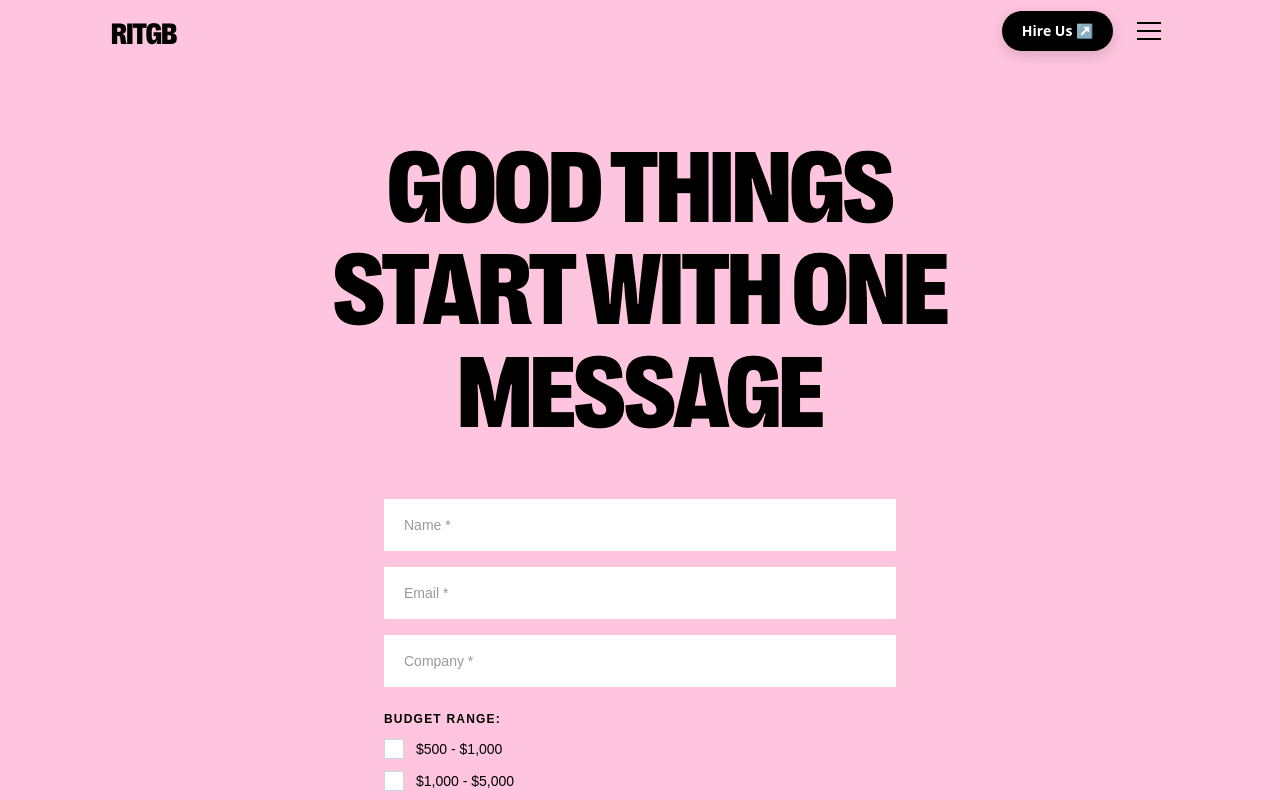
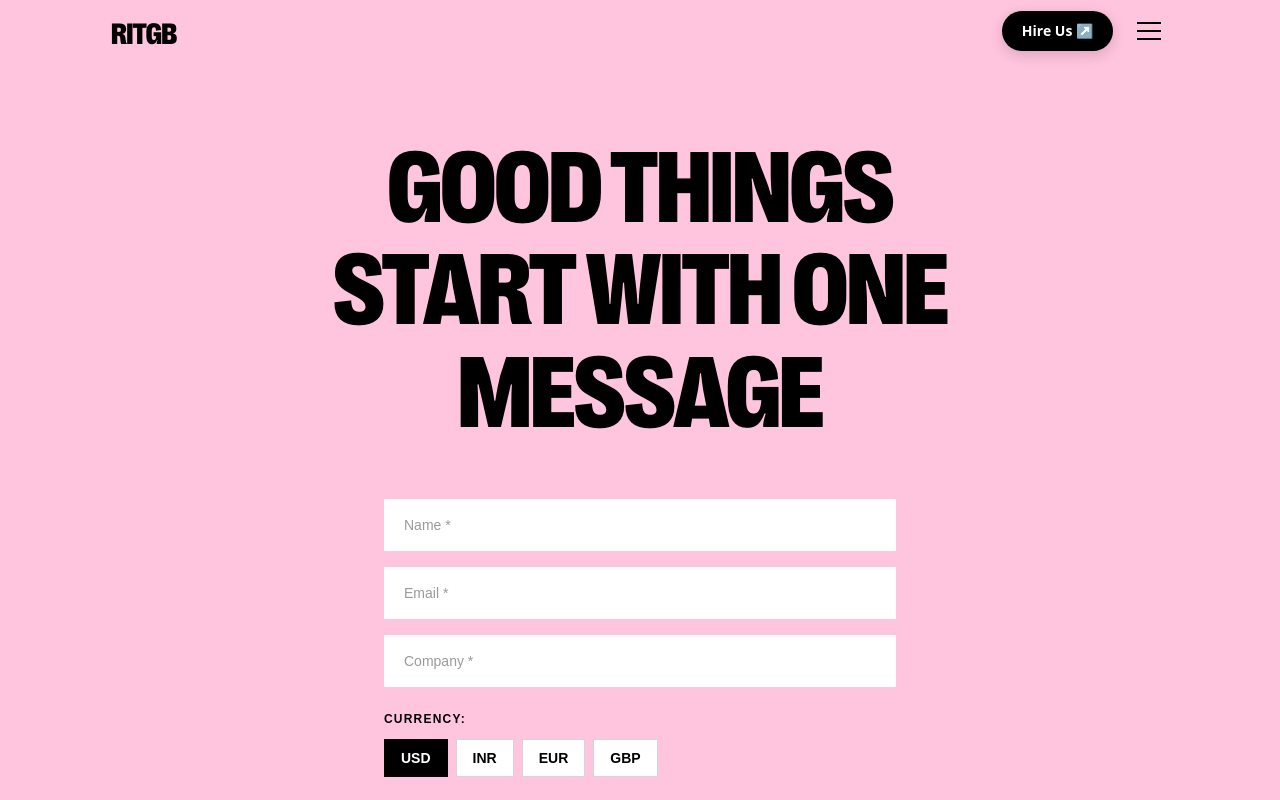
Before and after one commit to Moneythatmatter/RITGB, a Next.js app: page /contact in a window 1280 px wide. Shown: the top 800 px of the page. Built offline with nearby package versions, Linux system fonts and the light colour scheme.

Commit message:
added cal.com for letting people schedule a meeting

```diff
--- a/src/app/contact/page.tsx
+++ b/src/app/contact/page.tsx
@@ -1,16 +1,10 @@
 "use client";
 
+import { getCalApi } from "@calcom/embed-react";
 import { useRef, useState } from "react";
 import { useGSAP } from "@gsap/react";
 import gsap from "gsap";
 import Footer from "@/components/Footer";
-
-const budgetOptions = [
-  "$500 - $1,000",
-  "$1,000 - $5,000",
-  "$5,000 - $10,000",
-  "Custom ",
-];
 
 export default function ContactPage() {
   const containerRef = useRef<HTMLDivElement>(null);
@@ -22,6 +16,21 @@ export default function ContactPage() {
   const [status, setStatus] = useState<
     "idle" | "loading" | "success" | "error"
   >("idle");
+  const [currency, setCurrency] = useState("$");
+
+  const currencies = [
+    { symbol: "$", label: "USD" },
+    { symbol: "₹", label: "INR" },
+    { symbol: "€", label: "EUR" },
+    { symbol: "£", label: "GBP" },
+  ];
+
+  const budgetOptions = [
+    `${currency}500 - ${currency}1,000`,
+    `${currency}1,000 - ${currency}5,000`,
+    `${currency}5,000 - ${currency}10,000`,
+    "Custom",
+  ];
 
   const toggleBudget = (option: string) => {
     setSelectedBudgets((prev) =>
@@ -30,6 +39,9 @@ export default function ContactPage() {
         : [...prev, option],
     );
   };
+
+  const isValidEmail = (email: string) =>
+    /^[^\s@]+@[^\s@]+\.[^\s@]+$/.test(email);
 
   const handleSubmit = async () => {
     if (
@@ -40,6 +52,10 @@ export default function ContactPage() {
       selectedBudgets.length === 0
     ) {
       alert("Please fill in all fields and select a budget range.");
+      return;
+    }
+    if (!isValidEmail(email)) {
+      alert("Please enter a valid email address.");
       return;
     }
 
@@ -53,6 +69,7 @@ export default function ContactPage() {
           email,
           company,
           selectedBudgets,
+          currency,
           message,
         }),
       });
@@ -65,6 +82,9 @@ export default function ContactPage() {
         setCompany("");
         setMessage("");
         setSelectedBudgets([]);
+
+        const cal = await getCalApi({ namespace: "15min" });
+        cal("modal", { calLink: "the-invincible-zgixdm/15min" });
       } else {
         setStatus("error");
       }
@@ -141,6 +161,31 @@ export default function ContactPage() {
             className="w-full bg-white  px-5 py-4 text-sm font-[Arial] outline-none placeholder:text-black/40"
           />
 
+          {/* Currency */}
+          <div className="flex flex-col gap-3 py-2">
+            <p className="font-[Arial] text-xs font-bold tracking-widest uppercase text-black">
+              Currency:
+            </p>
+            <div className="flex gap-2">
+              {currencies.map((c) => (
+                <button
+                  key={c.symbol}
+                  onClick={() => {
+                    setCurrency(c.symbol);
+                    setSelectedBudgets([]);
+                  }}
+                  className={`cursor-pointer px-4 py-2 text-sm font-[Arial] font-bold border transition-colors ${
+                    currency === c.symbol
+                      ? "bg-black text-white border-black"
+                      : "bg-white text-black border-gray-300 hover:border-black"
+                  }`}
+                >
+                  {c.label}
+                </button>
+              ))}
+            </div>
+          </div>
+
           {/* Budget Range */}
           <div className="flex flex-col gap-3 py-2">
             <p className="font-[Arial] text-xs font-bold tracking-widest uppercase text-black">
@@ -207,7 +252,7 @@ export default function ContactPage() {
           <button
             onClick={handleSubmit}
             disabled={status === "loading"}
-            className="w-full bg-black text-white font-(family-name:--font-right-grotesk) font-bold text-sm tracking-widest uppercase py-4  hover:bg-white hover:text-black transition-colors duration-300 cursor-pointer disabled:opacity-50"
+            className="w-full bg-black text-white font-(family-name:--font-right-grotesk) font-bold text-sm tracking-widest uppercase py-4 hover:bg-white hover:text-black transition-colors duration-300 cursor-pointer disabled:opacity-50"
           >
             {status === "loading" ? "Sending..." : "Book A 15 Min Call"}
           </button>
```
